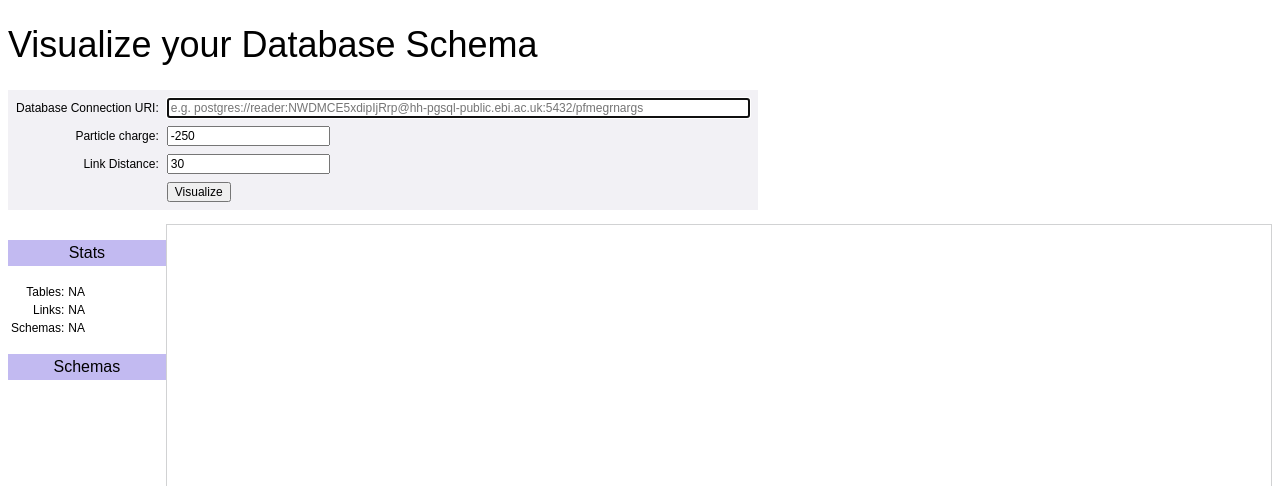
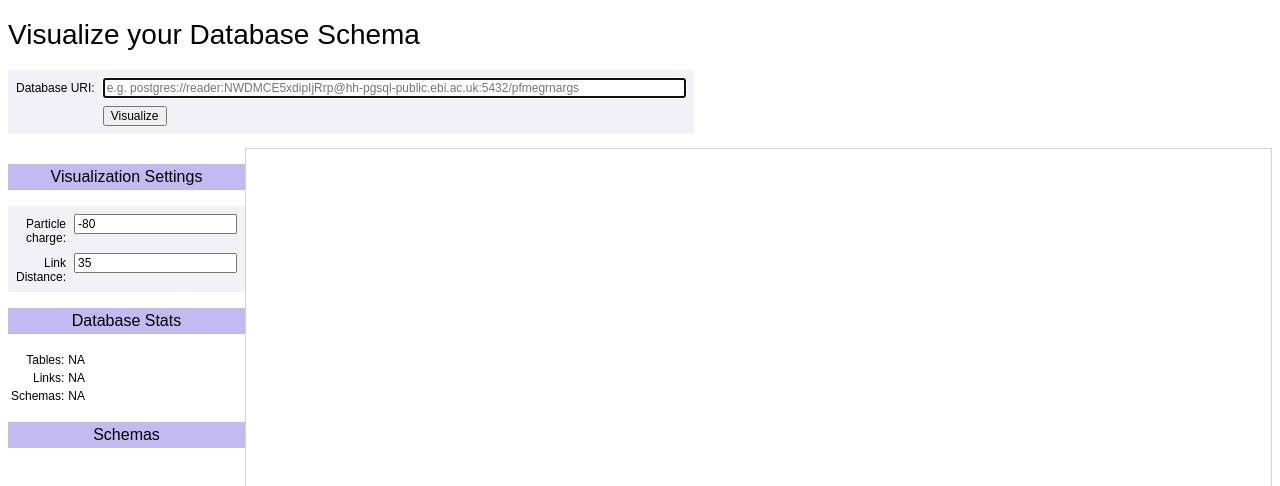
Before and after one commit to shashank025/schemaviz, a website built with webpack: page frontend/dist/index.html in a window 1280 px wide. Shown: the top 486 px of the page. Built offline with nearby package versions, Linux system fonts and the light colour scheme.

Commit message:
layout cleanup to give viz more vertical height

```diff
--- a/frontend/dist/index.html
+++ b/frontend/dist/index.html
@@ -10,17 +10,9 @@
   <h1>Visualize your Database Schema</h1>
   <form>
     <p>
-      <label for="connectionUri">Database Connection URI:</label>
+      <label for="connectionUri">Database URI:</label>
       <input type="text" name="connectionUri" id="connectionUri" size="80" autofocus
         placeholder="e.g. postgres://reader:NWDMCE5xdipIjRrp@hh-pgsql-public.ebi.ac.uk:5432/pfmegrnargs" />
-    </p>
-    <p>
-      <label for="charge">Particle charge:</label>
-      <input type="number" name="charge" id="charge" size="80" value="-250" />
-    </p>
-    <p>
-      <label for="distance">Link Distance:</label>
-      <input type="number" name="distance" id="distance" size="80" value="30" min="1" />
     </p>
     <p>
       <label for="myBtn"></label>
@@ -31,7 +23,18 @@
   <br />
   <div class="flex-container">
     <div class="left-column">
-      <h3>Stats</h3>
+      <h3>Visualization Settings</h3>
+      <form>
+        <p>
+          <label for="charge">Particle charge:</label>
+          <input type="number" name="charge" id="charge" size="10" value="-80" />
+        </p>
+        <p>
+          <label for="distance">Link Distance:</label>
+          <input type="number" name="distance" id="distance" size="10" value="35" min="1" />
+        </p>
+      </form>
+      <h3>Database Stats</h3>
       <table class="schema-stats">
         <tr>
           <td class="schema-stat-name">Tables:</td>
--- a/frontend/dist/style.css
+++ b/frontend/dist/style.css
@@ -7,7 +7,7 @@ body {
 }
 
 h1 {
-  font: 36px sans-serif;
+  font: 28px sans-serif;
 }
 
 text {
```
